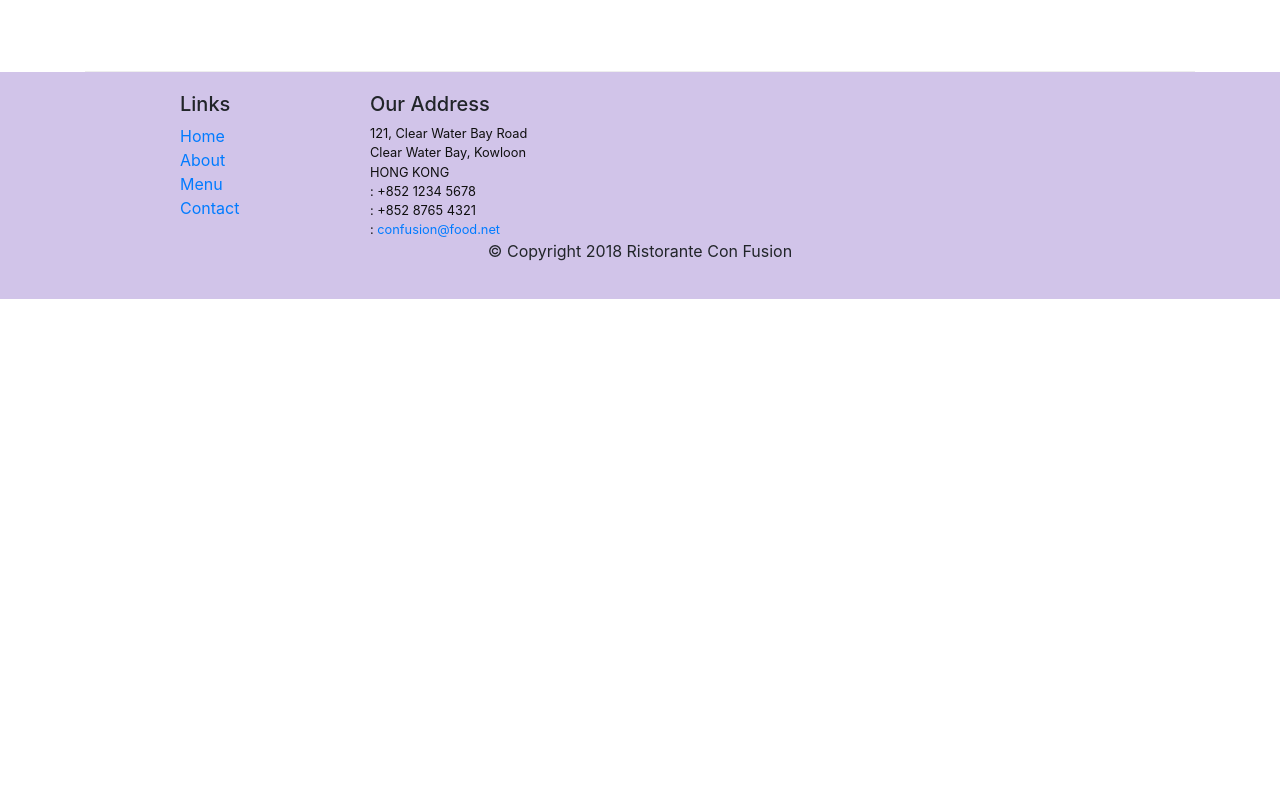
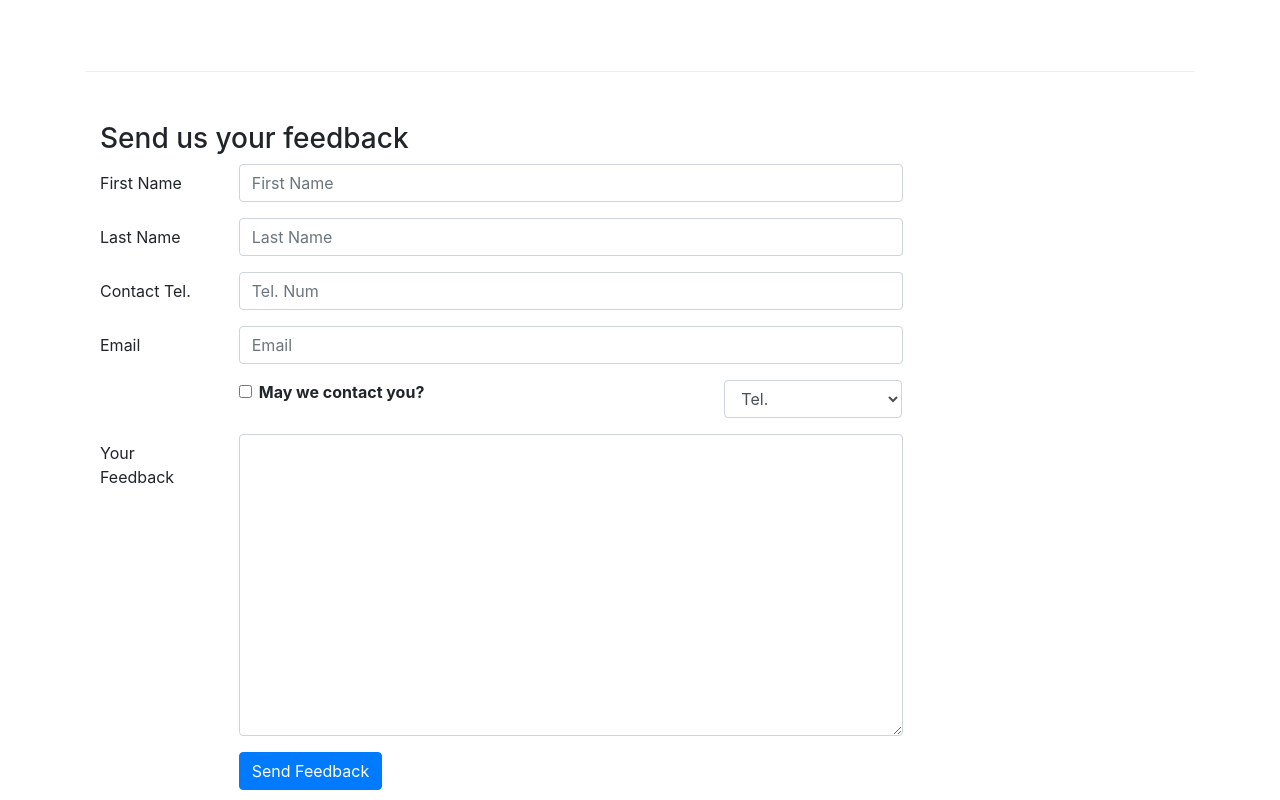
Before and after one commit to mtahafarooq/react-course-work, a React (Create React App) app: page /contactus in a window 1280 px wide. Shown: the part 800-1600 px from the top of the page. Before the commit the page ends 1099 px from the top, so only its background shows below. Built offline with nearby package versions, Linux system fonts and the light colour scheme; the HTML template or start-up script is replaced by a standard one.

Commit message:
Controlled Froms

```diff
--- a/src/components/ContactComponent.js
+++ b/src/components/ContactComponent.js
@@ -1,8 +1,35 @@
-import React from 'react';
-import  { Breadcrumb, BreadcrumbItem } from 'reactstrap';
+import React, { Component } from 'react';
+import  { Breadcrumb, BreadcrumbItem, Button, Form, FormGroup, Label, Input, Col } from 'reactstrap';
 import  { Link } from 'react-router-dom';
 
-function Contact(props) {
+class  Contact extends Component {
+
+    constructor(props){
+        super(props);
+
+        this.state = {
+            firstname:'',
+            lastname:'',
+            telnum:'',
+            email:'',
+            agree:false,
+            contactType:'Tel.',
+            message:''
+        }
+    }
+    handleInputChnage  = (event) => {
+        const target = event.target;
+        const value = target.type === 'checkbox'? target.checked: target.value;
+        const name = target.name;
+
+        this.setState({
+            [name]:value
+        })
+    }
+    handleSubmit = (event) => {
+        event.preventDefault()
+    }
+    render (){
     return(
         <div className="container">
             <div className="row">
@@ -41,8 +68,90 @@
                     </div>
                 </div>
             </div>
+            <div className="row row-content">
+                <div className="col-12">
+                    <h3>Send us your feedback</h3>
+                </div>
+                <div class="col-12 col-md-9">
+                    <Form onSubmit={this.handleSubmit}>
+                        <FormGroup row>
+                            <Label htmlFor="firstname" md={2}>First Name</Label>
+                            <Col md={10}>
+                                <Input type="text" id="firstname" name="firstname"
+                                    placeholder="First Name"
+                                    value={this.state.firstname}
+                                    onChange={this.handleInputChnage} />
+                            </Col>
+                        </FormGroup>
+                        <FormGroup row>
+                            <Label htmlFor="lastname" md={2}>Last Name</Label>
+                            <Col md={10}>
+                                <Input type="text" id="lastname" name="lastname"
+                                    placeholder="Last Name"
+                                    value={this.state.lastname}
+                                    onChange={this.handleInputChnage} />
+                            </Col>
+                        </FormGroup>
+                        <FormGroup row>
+                            <Label htmlFor="telnum" md={2}>Contact Tel.</Label>
+                            <Col md={10}>
+                                <Input type="tel" id="telnum" name="telnum"
+                                    placeholder="Tel. Num"
+                                    value={this.state.telnum}
+                                    onChange={this.handleInputChnage} />
+                            </Col>
+                        </FormGroup>
+                        <FormGroup row>
+                            <Label htmlFor="email" md={2}>Email</Label>
+                            <Col md={10}>
+                                <Input type="email" id="email" name="email"
+                                    placeholder="Email"
+                                    value={this.state.email}
+                                    onChange={this.handleInputChnage} />
+                            </Col>
+                        </FormGroup>
+                        <FormGroup row>
+                            <Col md={{size: 6, offset: 2}}>
+                                <FormGroup check>
+                                    <Label check>
+                                        <Input type="checkbox" name="agree"
+                                            checked={this.state.agree}
+                                            onChange={this.handleInputChnage}/> { ' '}
+                                            <strong>May we contact you?</strong>
+                                    </Label>
+                                </FormGroup>
+                            </Col>
+                            <Col md={{size: 3, offset: 1}}>
+                                <Input type="select" name="contactType"
+                                value={this.state.contactType}
+                                onChange={this.handleInputChnage}>
+                                <option>Tel.</option>
+                                <option>Email</option>
+                                </Input>
+                            </Col>
+                        </FormGroup>
+                        <FormGroup row>
+                            <Label htmlFor="feedback" md={2}>Your Feedback</Label>
+                            <Col md={10}>
+                                <Input type="textarea" id="message" name="message"
+                                    rows="12"
+                                    value={this.state.message}
+                                    onChange={this.handleInputChnage} />
+                            </Col>
+                        </FormGroup>
+                        <FormGroup row>
+                            <Col md={{size: 10, offset: 2}}>
+                                <Button type="submit" color="primary">
+                                    Send Feedback
+                                </Button>
+                            </Col>
+                        </FormGroup>
+                    </Form>
+                </div>
+            </div>
         </div>
     );
 }
+}
 
 export default Contact;
```
